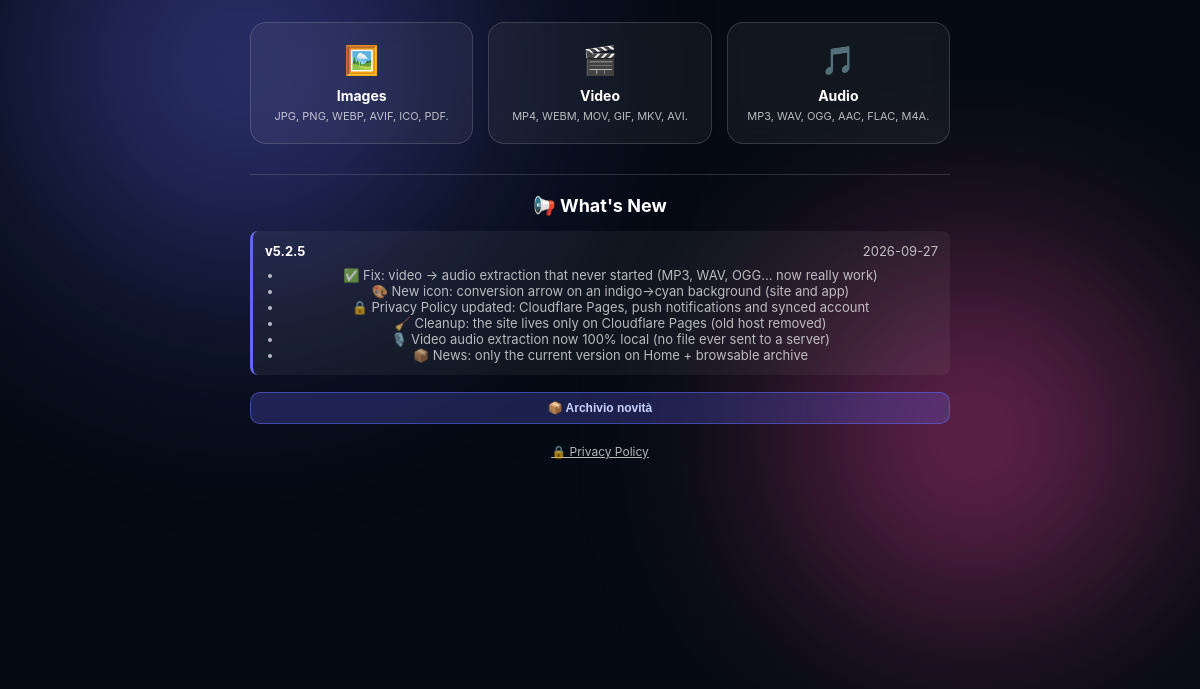
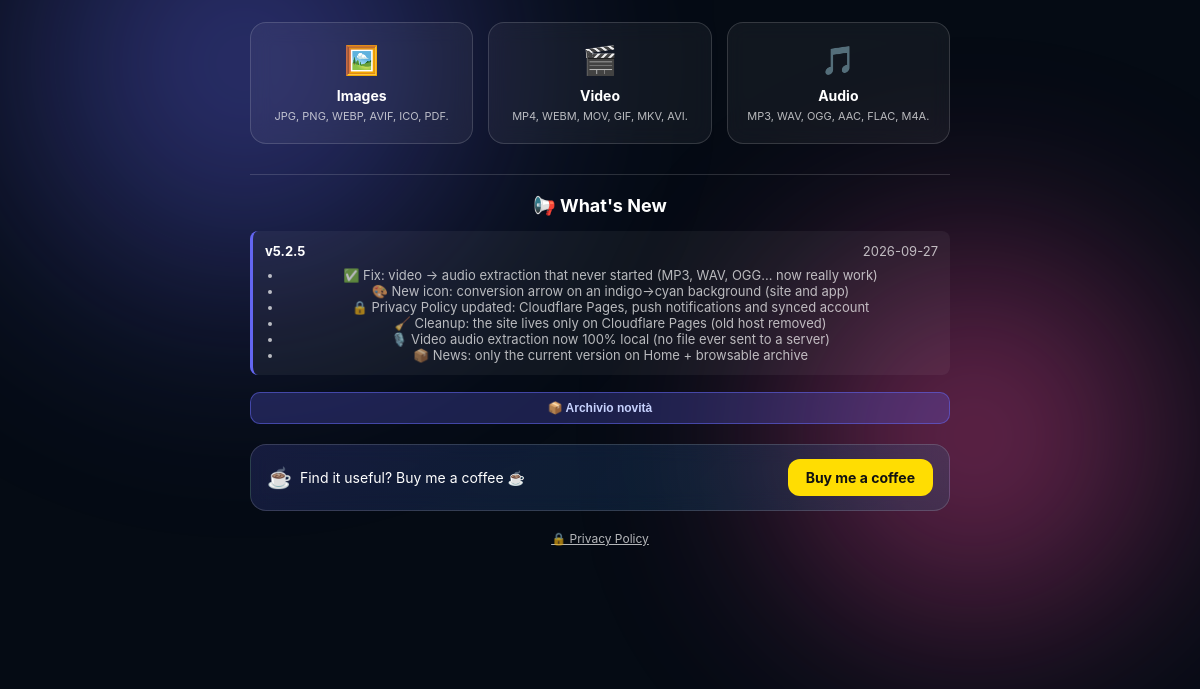
Before and after one commit to pnx9-lab/studio-converter-pro, an Electron app: page index.html in a window 1200 px wide. Shown: the part 181-870 px from the top of the page. Drawn offline with nearby package versions, Linux system fonts and the light colour scheme.

Commit message:
feat: banner Buy Me a Coffee in fondo alla Home (IT/EN, link studio.buymeacoffee.com)

```diff
--- a/index.html
+++ b/index.html
@@ -61,6 +61,10 @@
             <div id="news-section" style="margin-top: 30px; padding-top: 20px; border-top: 1px solid var(--glass-border);">
                 <h3 style="margin: 0 0 15px 0; font-size: 18px;" data-i18n="news.title">📢 Novità</h3>
                 <div id="news-list"></div>
+            </div>
+            <div class="support-banner">
+                <div class="support-text"><span class="support-icon">&#9749;</span><span data-i18n="home.support">Ti è utile? Offrimi un caffè ☕</span></div>
+                <a class="support-btn" href="https://studio.buymeacoffee.com" target="_blank" rel="noopener noreferrer">Buy me a coffee</a>
             </div>
             <p style="margin-top: 20px; font-size: 12px;"><a href="privacy.html" id="privacyLink" style="color: var(--text-muted); text-decoration: underline;">🔒 Privacy Policy</a></p>
         </div>
@@ -322,6 +326,7 @@
             "nav.home": "Home", "nav.img": "Img", "nav.video": "Video", "nav.audio": "Audio", "nav.login": "Login",
             "home.title": "Studio Converter Suite",
             "home.subtitle": "Tutti i formati. Immagini, Video, Audio. Zero limiti.",
+            "home.support": "Ti è utile? Offrimi un caffè ☕",
             "feat.img": "Immagini", "feat.video": "Video", "feat.audio": "Audio",
             "btn.checkUpdates": "🔍 Controlla Aggiornamenti",
             "btn.checkUpdatesShort": "🔍 Controlla",
@@ -396,6 +401,7 @@
             "nav.home": "Home", "nav.img": "Images", "nav.video": "Video", "nav.audio": "Audio", "nav.login": "Login",
             "home.title": "Studio Converter Suite",
             "home.subtitle": "Every format. Images, Video, Audio. No limits.",
+            "home.support": "Find it useful? Buy me a coffee ☕",
             "feat.img": "Images", "feat.video": "Video", "feat.audio": "Audio",
             "btn.checkUpdates": "🔍 Check for Updates",
             "btn.checkUpdatesShort": "🔍 Check",
--- a/style.css
+++ b/style.css
@@ -731,3 +731,43 @@ button:disabled { opacity: 0.5; cursor: not-allowed; }
 
     #news-section h3 { font-size: 16px !important; }
 }
+
+/* --- SUPPORTO (Buy Me a Coffee) --- */
+.support-banner {
+    display: flex;
+    align-items: center;
+    justify-content: space-between;
+    gap: 12px;
+    margin-top: 20px;
+    padding: 14px 16px;
+    border-radius: 16px;
+    border: 1px solid var(--glass-border);
+    background: linear-gradient(135deg, rgba(99, 102, 241, 0.18), rgba(6, 182, 212, 0.12));
+    backdrop-filter: blur(10px);
+    flex-wrap: wrap;
+}
+
+.support-text {
+    display: flex;
+    align-items: center;
+    gap: 8px;
+    font-size: 14px;
+    color: var(--text-main);
+}
+
+.support-icon { font-size: 20px; }
+
+.support-btn {
+    display: inline-block;
+    padding: 10px 18px;
+    border-radius: 12px;
+    background: #ffdd02;
+    color: #111111;
+    font-weight: 700;
+    font-size: 14px;
+    text-decoration: none;
+    white-space: nowrap;
+    transition: 0.2s;
+}
+
+.support-btn:hover { filter: brightness(1.06); transform: translateY(-2px); }
```
